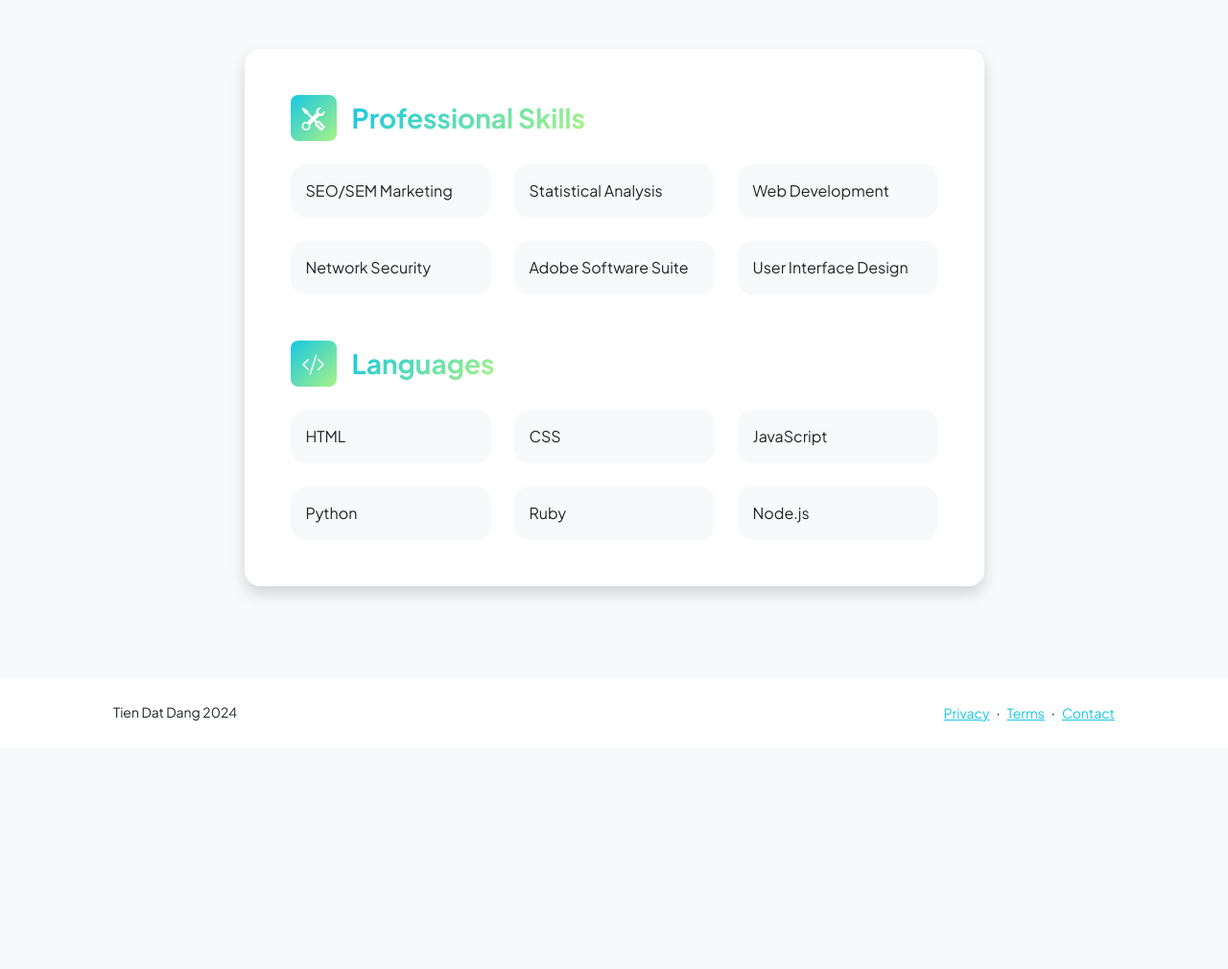
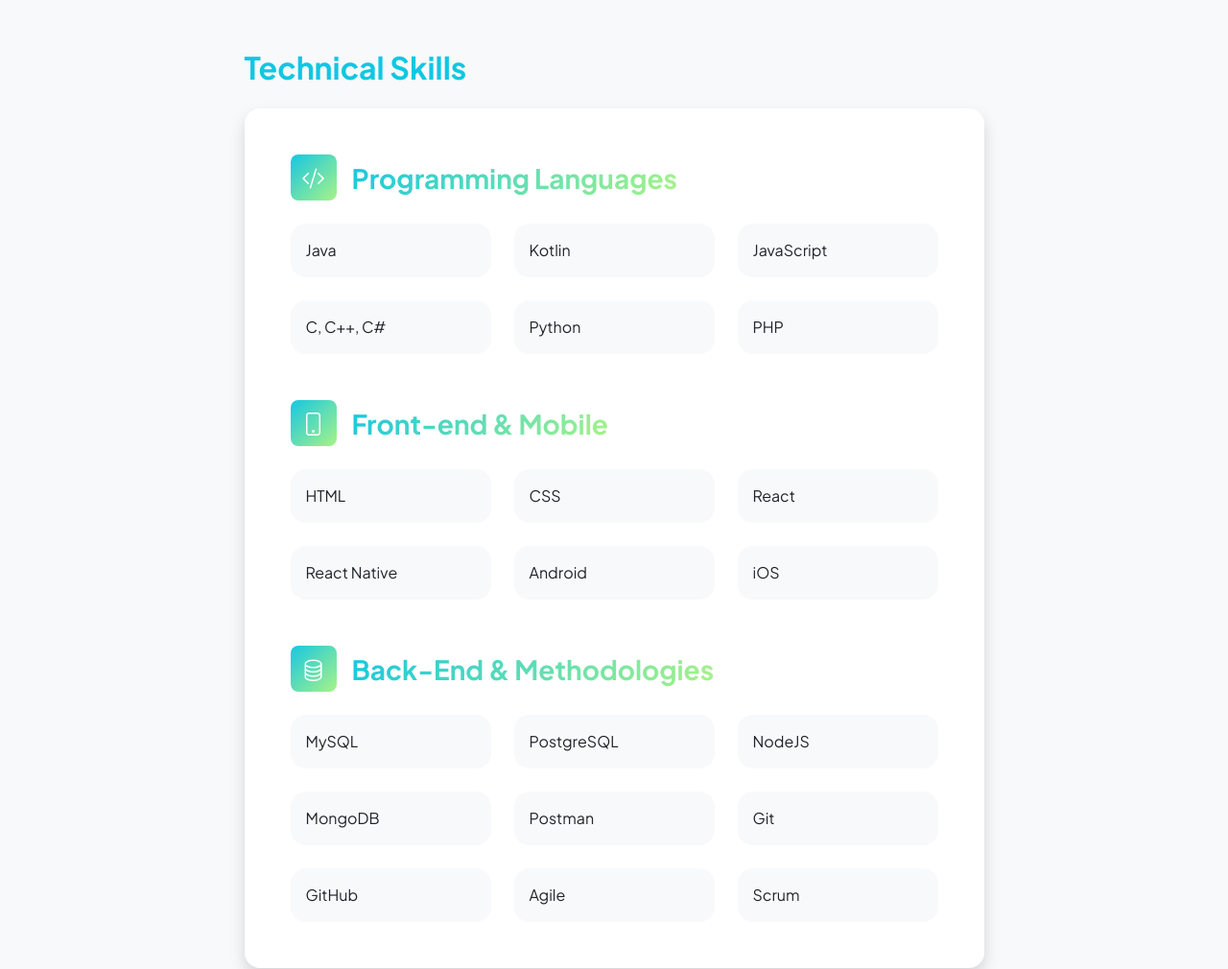
Before and after one commit to dangtiendat288/dangtiendat288.github.io, a plain HTML site: page resume.html in a window 1280 px wide. Shown: the part 2376-3386 px from the top of the page at 96% size. Before the commit the page ends 3155 px from the top, so only its background shows below. Drawn offline with nearby package versions, Linux system fonts and the light colour scheme.

Commit message:
update technical skills

```diff
--- a/resume.html
+++ b/resume.html
@@ -13,7 +13,8 @@
         <link rel="preconnect" href="https://fonts.gstatic.com" crossorigin />
         <link href="https://fonts.googleapis.com/css2?family=Plus+Jakarta+Sans:wght@100;200;300;400;500;600;700;800;900&amp;display=swap" rel="stylesheet" />
         <!-- Bootstrap icons-->
-        <link href="https://cdn.jsdelivr.net/npm/bootstrap-icons@1.8.1/font/bootstrap-icons.css" rel="stylesheet" />
+        <link rel="stylesheet" href="https://cdn.jsdelivr.net/npm/bootstrap-icons@1.11.3/font/bootstrap-icons.min.css">
+        <!-- <link href="https://cdn.jsdelivr.net/npm/bootstrap-icons@1.8.1/font/bootstrap-icons.css" rel="stylesheet" /> -->
         <!-- Core theme CSS (includes Bootstrap)-->
         <link href="css/styles.css" rel="stylesheet" />
     </head>
@@ -175,41 +176,65 @@
                         <div class="pb-5"></div>
                         <!-- Skills Section-->
                         <section>
+                            <h2 class="text-primary fw-bolder mb-4">Technical Skills</h2>
                             <!-- Skillset Card-->
                             <div class="card shadow border-0 rounded-4 mb-5">
                                 <div class="card-body p-5">
-                                    <!-- Professional skills list-->
+                                    <!-- Languages list -->
                                     <div class="mb-5">
                                         <div class="d-flex align-items-center mb-4">
-                                            <div class="feature bg-primary bg-gradient-primary-to-secondary text-white rounded-3 me-3"><i class="bi bi-tools"></i></div>
-                                            <h3 class="fw-bolder mb-0"><span class="text-gradient d-inline">Professional Skills</span></h3>
+                                            <div class="feature bg-primary bg-gradient-primary-to-secondary text-white rounded-3 me-3"><i class="bi bi-code-slash"></i></div>
+                                            <h3 class="fw-bolder mb-0"><span class="text-gradient d-inline">Programming Languages</span></h3>
                                         </div>
                                         <div class="row row-cols-1 row-cols-md-3 mb-4">
-                                            <div class="col mb-4 mb-md-0"><div class="d-flex align-items-center bg-light rounded-4 p-3 h-100">SEO/SEM Marketing</div></div>
-                                            <div class="col mb-4 mb-md-0"><div class="d-flex align-items-center bg-light rounded-4 p-3 h-100">Statistical Analysis</div></div>
-                                            <div class="col"><div class="d-flex align-items-center bg-light rounded-4 p-3 h-100">Web Development</div></div>
+                                            <div class="col mb-4 mb-md-0"><div class="d-flex align-items-center bg-light rounded-4 p-3 h-100">Java</div></div>
+                                            <div class="col mb-4 mb-md-0"><div class="d-flex align-items-center bg-light rounded-4 p-3 h-100">Kotlin</div></div>
+                                            <div class="col"><div class="d-flex align-items-center bg-light rounded-4 p-3 h-100">JavaScript</div></div>
                                         </div>
                                         <div class="row row-cols-1 row-cols-md-3">
-                                            <div class="col mb-4 mb-md-0"><div class="d-flex align-items-center bg-light rounded-4 p-3 h-100">Network Security</div></div>
-                                            <div class="col mb-4 mb-md-0"><div class="d-flex align-items-center bg-light rounded-4 p-3 h-100">Adobe Software Suite</div></div>
-                                            <div class="col"><div class="d-flex align-items-center bg-light rounded-4 p-3 h-100">User Interface Design</div></div>
+                                            <div class="col mb-4 mb-md-0"><div class="d-flex align-items-center bg-light rounded-4 p-3 h-100">C, C++, C#</div></div>
+                                            <div class="col mb-4 mb-md-0"><div class="d-flex align-items-center bg-light rounded-4 p-3 h-100">Python</div></div>
+                                            <div class="col"><div class="d-flex align-items-center bg-light rounded-4 p-3 h-100">PHP</div></div>
                                         </div>
                                     </div>
-                                    <!-- Languages list-->
-                                    <div class="mb-0">
+                                    <!-- FE & Mobile dev list-->
+                                    <div class="mb-5">
                                         <div class="d-flex align-items-center mb-4">
-                                            <div class="feature bg-primary bg-gradient-primary-to-secondary text-white rounded-3 me-3"><i class="bi bi-code-slash"></i></div>
-                                            <h3 class="fw-bolder mb-0"><span class="text-gradient d-inline">Languages</span></h3>
+                                            <div class="feature bg-primary bg-gradient-primary-to-secondary text-white rounded-3 me-3"><i class="bi bi-phone"></i></div>
+                                            <h3 class="fw-bolder mb-0"><span class="text-gradient d-inline">Front-end & Mobile</span></h3>
                                         </div>
                                         <div class="row row-cols-1 row-cols-md-3 mb-4">
                                             <div class="col mb-4 mb-md-0"><div class="d-flex align-items-center bg-light rounded-4 p-3 h-100">HTML</div></div>
                                             <div class="col mb-4 mb-md-0"><div class="d-flex align-items-center bg-light rounded-4 p-3 h-100">CSS</div></div>
-                                            <div class="col"><div class="d-flex align-items-center bg-light rounded-4 p-3 h-100">JavaScript</div></div>
+                                            <div class="col"><div class="d-flex align-items-center bg-light rounded-4 p-3 h-100">React</div></div>
                                         </div>
                                         <div class="row row-cols-1 row-cols-md-3">
-                                            <div class="col mb-4 mb-md-0"><div class="d-flex align-items-center bg-light rounded-4 p-3 h-100">Python</div></div>
-                                            <div class="col mb-4 mb-md-0"><div class="d-flex align-items-center bg-light rounded-4 p-3 h-100">Ruby</div></div>
-                                            <div class="col"><div class="d-flex align-items-center bg-light rounded-4 p-3 h-100">Node.js</div></div>
+                                            <div class="col mb-4 mb-md-0"><div class="d-flex align-items-center bg-light rounded-4 p-3 h-100">React Native</div></div>
+                                            <div class="col mb-4 mb-md-0"><div class="d-flex align-items-center bg-light rounded-4 p-3 h-100">Android</div></div>
+                                            <div class="col"><div class="d-flex align-items-center bg-light rounded-4 p-3 h-100">iOS</div></div>
+                                        </div>
+                                    </div>
+
+                                    <!-- BE list-->
+                                    <div class="mb-0">
+                                        <div class="d-flex align-items-center mb-4">
+                                            <div class="feature bg-primary bg-gradient-primary-to-secondary text-white rounded-3 me-3"><i class="bi bi-database"></i></div>
+                                            <h3 class="fw-bolder mb-0"><span class="text-gradient d-inline">Back-End & Methodologies</span></h3>
+                                        </div>
+                                        <div class="row row-cols-1 row-cols-md-3 mb-4">
+                                            <div class="col mb-4 mb-md-0"><div class="d-flex align-items-center bg-light rounded-4 p-3 h-100">MySQL</div></div>
+                                            <div class="col mb-4 mb-md-0"><div class="d-flex align-items-center bg-light rounded-4 p-3 h-100">PostgreSQL</div></div>
+                                            <div class="col"><div class="d-flex align-items-center bg-light rounded-4 p-3 h-100">NodeJS</div></div>
+                                        </div>
+                                        <div class="row row-cols-1 row-cols-md-3 mb-4">
+                                            <div class="col mb-4 mb-md-0"><div class="d-flex align-items-center bg-light rounded-4 p-3 h-100">MongoDB</div></div>
+                                            <div class="col mb-4 mb-md-0"><div class="d-flex align-items-center bg-light rounded-4 p-3 h-100">Postman</div></div>
+                                            <div class="col"><div class="d-flex align-items-center bg-light rounded-4 p-3 h-100">Git</div></div>
+                                        </div>
+                                        <div class="row row-cols-1 row-cols-md-3">
+                                            <div class="col mb-4 mb-md-0"><div class="d-flex align-items-center bg-light rounded-4 p-3 h-100">GitHub</div></div>
+                                            <div class="col mb-4 mb-md-0"><div class="d-flex align-items-center bg-light rounded-4 p-3 h-100">Agile</div></div>
+                                            <div class="col"><div class="d-flex align-items-center bg-light rounded-4 p-3 h-100">Scrum</div></div>
                                         </div>
                                     </div>
                                 </div>
```
Also changed, not shown: css/styles.css.
